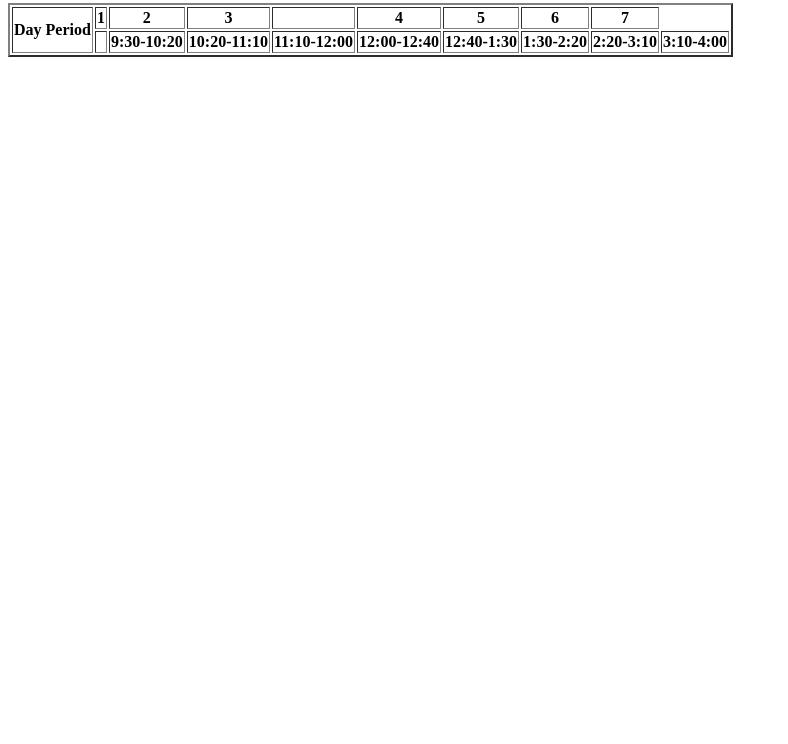
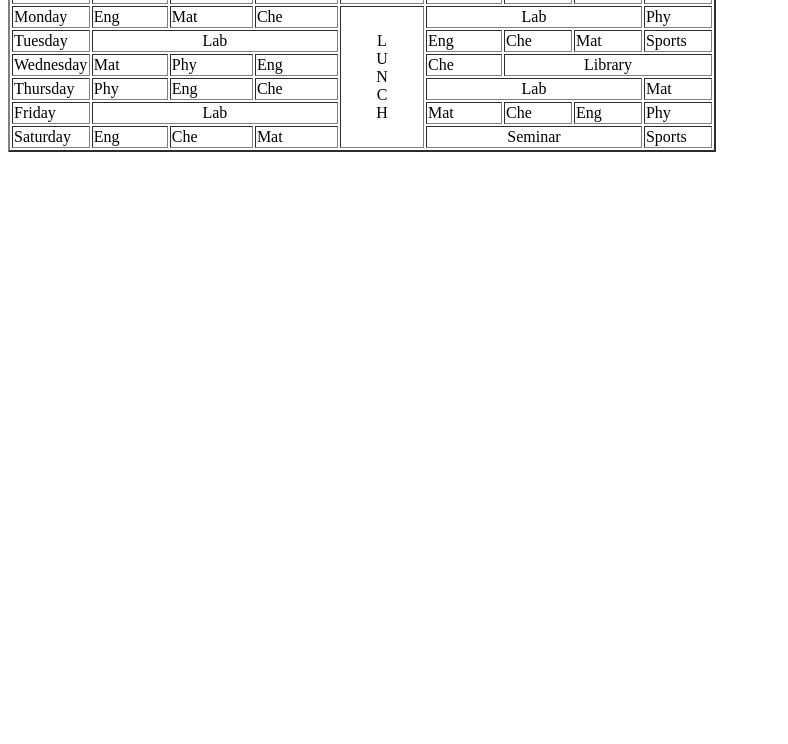
Before and after one commit to AlmaJacob/html, a plain HTML site: page timetable.html in a window 1280 px wide. Shown: the part 56-800 px from the top of the page, without its empty margins (0-788 px from the left). Drawn offline with Linux system fonts and the light colour scheme.

Commit message:
timetable

```diff
--- a/timetable.html
+++ b/timetable.html
@@ -6,33 +6,82 @@
     <title>Time Table</title>
 </head>
 <body>
-    <center><h3>TIME TABLE</h3></center>
+    <!DOCTYPE html>
+<html lang="en">
+<head>
+    <meta charset="UTF-8">
+    <meta name="viewport" content="width=device-width, initial-scale=1.0">
+    <title>time table</title>
+</head>
+<body>
     <table border="2">
         <tr>
-        <th rowspan="2">Day Period</th>
-        <th>1</th>
-        <th>2</th>
-        <th>3</th>
-        <th></th>
-        <th>4</th>
-        <th>5</th>
-        <th>6</th>
-        <th>7</th>
+            <th>day/period</th>
+            <ol type="I">
+                <th >1 <br> 9:30-10:20</th>
+                <th >2 <br> 10:20-11:10</th>
+                <th >3 <br> 11:10-12:00</th>
+            </ol>
+            <th>12:00-12:40</th>
+            <ol type="I">
+                <th >4 <br> 12:40-1:30</th>
+                <th >5 <br> 1:30-2:20</th>
+                <th >6 <br> 2:20-3:10</th>
+                <th >7 <br> 3:10-4:00</th>
+            </ol>
         </tr>
         <tr>
-        <th></th>
-        <th>9:30-10:20</th>
-        <th>10:20-11:10</th>
-        <th>11:10-12:00</th>
-        <th>12:00-12:40</th>
-        <th>12:40-1:30</th>
-        <th>1:30-2:20</th>
-        <th>2:20-3:10</th>
-        <th>3:10-4:00</th>
-
+            <td>Monday</td>
+            <td>Eng</td>
+            <td>Mat</td>
+            <td>Che</td>
+            <td rowspan="6"><center>L<br>U<br>N<br>C<br>H</center></td>
+            <td colspan="3"><center>Lab</center></td>
+            <td>Phy</td>
         </tr>
-   </table>
+        <tr>
+            <td>Tuesday</td>
+            <td colspan="3"><center>Lab</center></td>
+            <td>Eng</td>
+            <td>Che</td>
+            <td>Mat</td>
+            <td>Sports</td>
+        </tr>
+        <tr>
+            <td>Wednesday</td>
+            <td>Mat</td>
+            <td>Phy</td>
+            <td>Eng</td>
+            <td>Che</td>
+            <td colspan="3"><center>Library</center></td>
+        </tr>
+        <tr>
+            <td>Thursday</td>
+            <td>Phy</td>
+            <td>Eng</td>
+            <td>Che</td>
+            <td colspan="3"><center>Lab</center></td>
+            <td>Mat</td>
+        </tr>
+        <tr>
+            <td>Friday</td>
+            <td colspan="3"><center>Lab</center></td>
+            <td>Mat</td>
+            <td>Che</td>
+            <td>Eng</td>
+            <td>Phy</td>
+        </tr>
+        <tr>
+            <td>Saturday</td>
+            <td>Eng</td>
+            <td>Che</td>
+            <td>Mat</td>
+            <td colspan="3"><center>Seminar</center></td>
+            <td>Sports</td>
+        </tr>
 
     </table>
 </body>
 </html>
+</body>
+</html>
```
Lines whose indentation alone changed are shown as unchanged.
